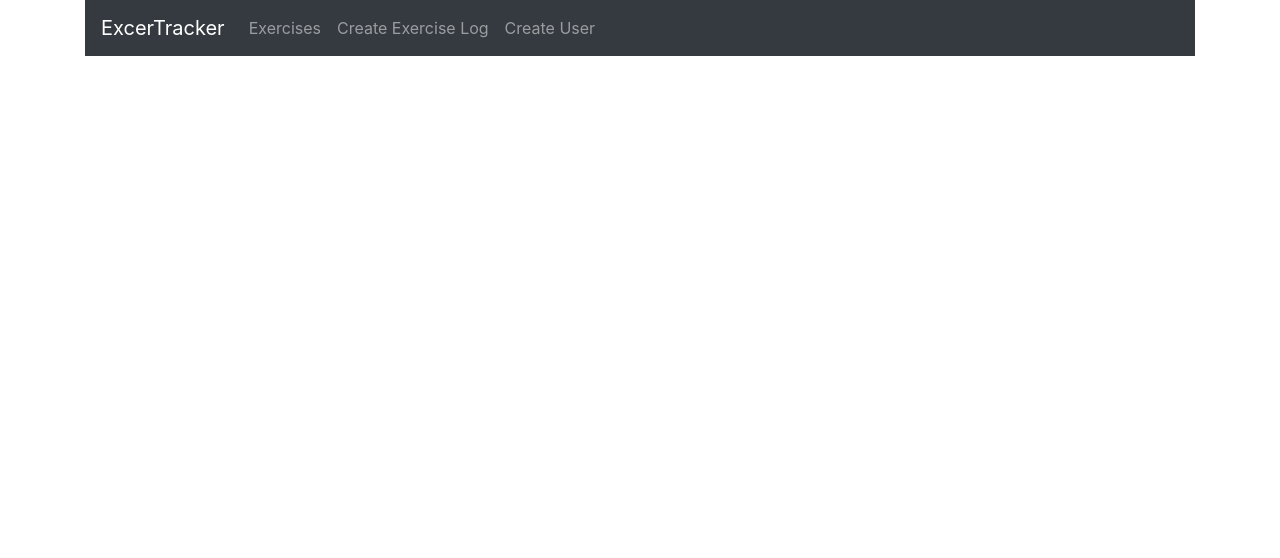
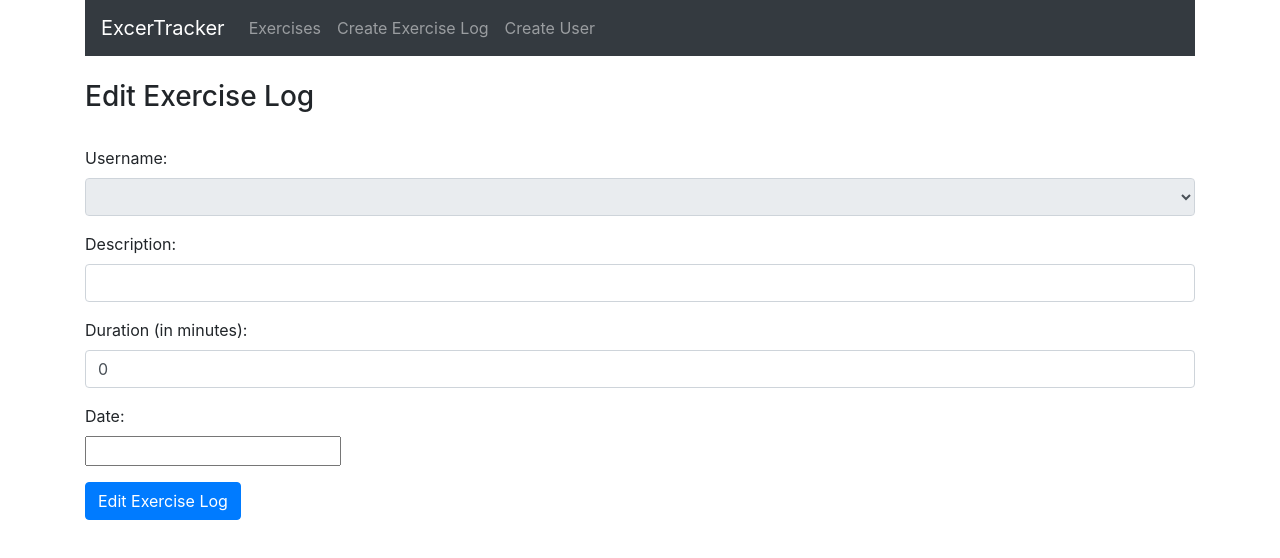
Before and after one commit to DevSazal/mern-stack-app, a React (Create React App) app: page /edit/1 in a window 1280 px wide. Shown: the top 558 px of the page. Built offline with nearby package versions, Linux system fonts and the light colour scheme; no server answers.

Commit message:
edit exercise component (PUT API) and use momentjs

```diff
--- a/package.json
+++ b/package.json
@@ -9,6 +9,7 @@
     "antd": "^4.9.4",
     "axios": "^0.21.1",
     "bootstrap": "4.5.3",
+    "moment": "^2.29.1",
     "react": "^17.0.1",
     "react-datepicker": "^3.3.0",
     "react-dom": "^17.0.1",
--- a/src/components/EditExercise.js
+++ b/src/components/EditExercise.js
@@ -1,10 +1,128 @@
 import React, { Component } from 'react';
+import api from './api';
+import DatePicker from 'react-datepicker';
+import "react-datepicker/dist/react-datepicker.css";
+import { Redirect } from 'react-router-dom';
 
 class EditExercise extends Component {
+  constructor(props){
+    super(props);
+
+    this.state = {
+      redirect: false,
+      username: '',
+      description: '',
+      duration: 0,
+      date: null
+    };
+    this.onChangeInput = this.onChangeInput.bind(this);
+    this.onChangeDate = this.onChangeDate.bind(this);
+    this.onSubmit = this.onSubmit.bind(this);
+  }
+
+  componentDidMount() {
+    api().get('/exercise/'+this.props.match.params.id)
+      .then(response => {
+        this.setState({
+          username: response.data.username,
+          description: response.data.description,
+          duration: response.data.duration,
+          date: new Date(response.data.date)
+        })
+      })
+      .catch(error => console.log(error));
+  }
+
+  onChangeInput(e){
+   //e.persist();
+   this.setState({ [e.target.name]: e.target.value });
+ }
+
+  onChangeDate(date) {
+    this.setState({
+      date: date
+    })
+  }
+
+  onSubmit(e) {
+    e.preventDefault();
+
+    const request = {
+      username: this.state.username,
+      description: this.state.description,
+      duration: this.state.duration,
+      date: this.state.date
+    }
+
+    console.log(request);
+
+    api().put('/exercise/update/' + this.props.match.params.id, request)
+      .then(response => {
+        this.setState({ redirect: true });
+        console.log(response.data);
+      })
+      .catch(error => console.log(error));
+
+  }
+
   render(){
+    if(this.state.redirect){
+      return (<Redirect to={'/'} />)
+    }
     return(
       <div>
+        <h3>Edit Exercise Log</h3>
+        <br/>
+        <form onSubmit={this.onSubmit}>
+          <div className="form-group">
+            <label>Username: </label>
+            <select name="username"
+                required
+                className="form-control"
+                value={this.state.username}
+                onChange={this.onChangeInput} disabled>
+                {
 
+                     <option
+                      key={this.state.username}
+                      value={this.state.username}>{this.state.username}
+                      </option>
+
+                }
+            </select>
+          </div>
+          <div className="form-group">
+            <label>Description: </label>
+            <input type="text" name="description"
+
+                className="form-control"
+                value={this.state.description}
+                onChange={this.onChangeInput}
+                />
+          </div>
+          <div className="form-group">
+            <label>Duration (in minutes): </label>
+            <input
+                type="number" name="duration"
+                className="form-control"
+                value={this.state.duration}
+                onChange={this.onChangeInput}
+                />
+          </div>
+          <div className="form-group">
+            <label>Date: </label>
+            <div>
+              <DatePicker
+                selected={this.state.date}
+                onChange={this.onChangeDate}
+              />
+            </div>
+          </div>
+
+          <div className="form-group">
+            <input type="submit" value="Edit Exercise Log" className="btn btn-primary" />
+          </div>
+        </form>
       </div>
     );
   }
--- a/src/components/ExercisesList.js
+++ b/src/components/ExercisesList.js
@@ -1,6 +1,7 @@
 import React, { Component } from 'react';
 import { Link } from 'react-router-dom';
 import api from './api';
+import moment from 'moment';
 
 // Another Functional Component
 const Exercise = props => (
@@ -8,7 +9,7 @@ const Exercise = props => (
     <td>{props.exercise.username}</td>
     <td>{props.exercise.description}</td>
     <td>{props.exercise.duration}</td>
-    <td>{props.exercise.date.substring(0,10)}</td>
+    <td>{moment(props.exercise.date).format('LLL')}</td>
     <td>
       <Link to={"/edit/"+props.exercise._id}>edit</Link> | <a href="#" onClick={() => { props.deleteExercise(props.exercise._id, props.index) }}>delete</a>
     </td>
@@ -58,6 +59,7 @@ class ExercisesList extends Component {
     return(
       <div>
         <h3>Logged Exercises</h3>
+        <b>{moment().format('MMMM Do YYYY, h:mm A')}</b>
         <br/>
         <table className="table">
           <thead className="thead-light">
```
Also changed, not shown: 2 other files (tests, documents, lock files or other folders).
